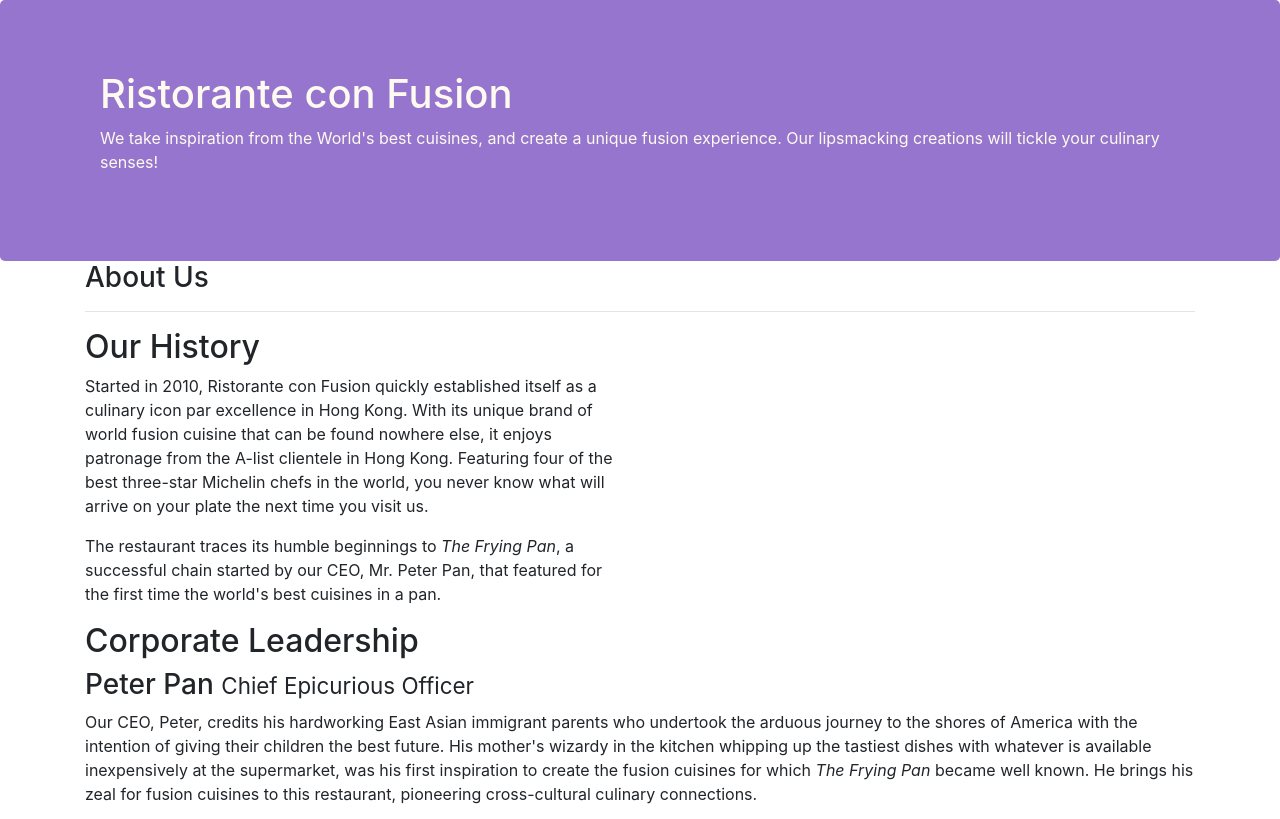
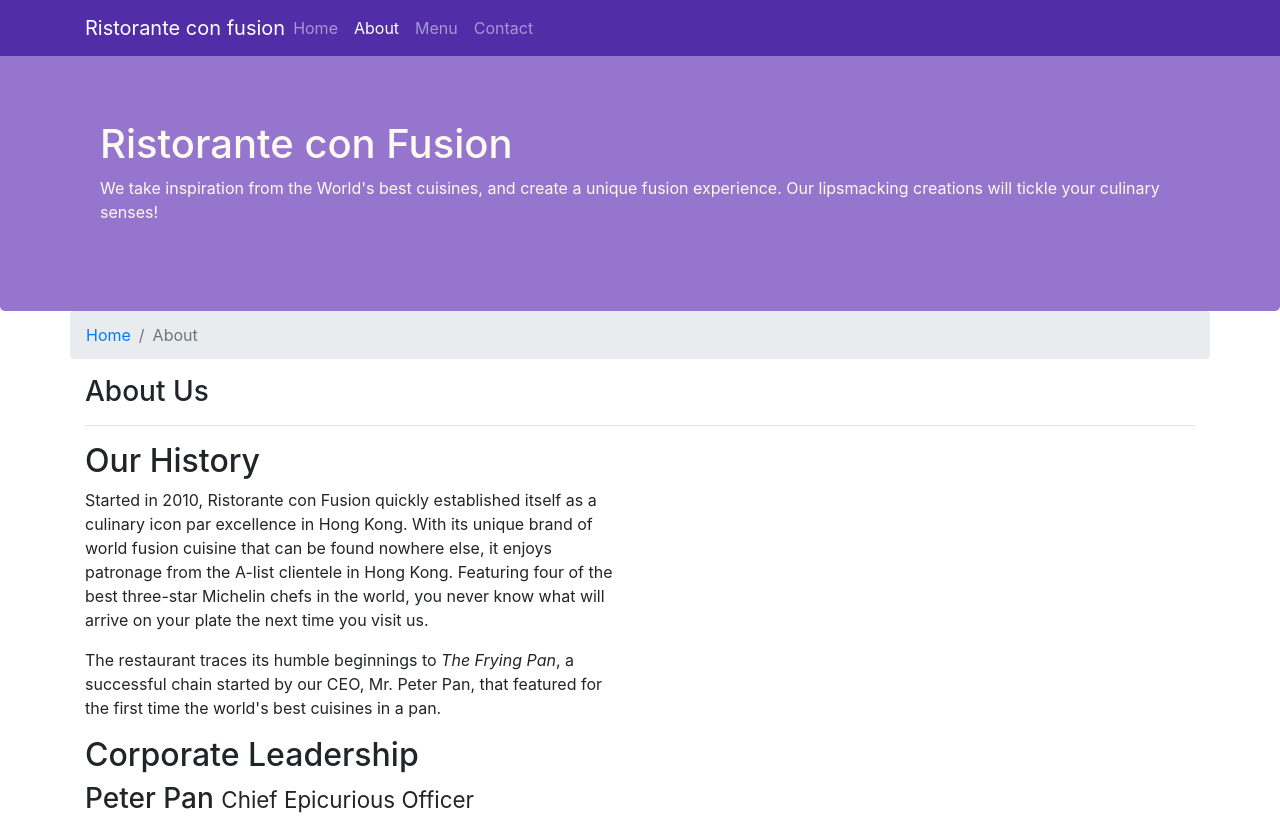
Before and after one commit to vrishabhparmar/MyBootstrapProject, a website: page aboutus.html in a window 1280 px wide. Shown: the top 819 px of the page. Drawn offline with nearby package versions, Linux system fonts and the light colour scheme.

Commit message:
added navbar and breadcrumb

```diff
--- a/aboutus.html
+++ b/aboutus.html
@@ -15,7 +15,25 @@
 </head>
 
 <body>
+        <nav class="navbar navbar-dark navbar-expand-sm  fixed-top">
 
+                <div class="container">
+                        <button class="navbar-toggler" type="button" data-toggle="collapse" data-target="#Navbar">
+                                <span class="navbar-toggler-icon"></span>
+
+                            </button>
+                    <a class="navbar-brand mr-auto" href="#">Ristorante con fusion</a>
+                    <div class="collapse navbar-collapse" id="Navbar">
+                            <ul class="navbar-nav mr-auto">
+                                    <li class="nav-item "><a class="nav-link" href="./index.html">Home</a></li>
+                                    <li class="nav-item active"><a class="nav-link" href="#">About</a></li>
+                                    <li class="nav-item "><a class="nav-link" href="#">Menu</a></li>
+                                    <li class="nav-item "><a class="nav-link" href="#">Contact</a></li>
+                                </ul>
+                    </div>
+
+                </div>
+            </nav>
     <header class="jumbotron">
         <div class="container">
             <div class="row row-header">
@@ -31,6 +49,11 @@
 
     <div class="container">
         <div class="row">
+            <ol class="col-12 breadcrumb">
+                <li class="breadcrumb-item"><a href="./index.html">Home</a></li>
+                <li class="breadcrumb-item active">About</li>
+
+            </ol>
             <div class="col-12">
                <h3>About Us</h3>
                <hr>
@@ -65,12 +88,12 @@
     </div>
 
     <footer class="footer">
-        <div class="container">
+        <div class="container-fluid">
             <div class="row">
                 <div class="col-4 offset-1 col-sm-2">
                     <h5>Links</h5>
                     <ul class="list-unstyled">
-                        <li><a href="#">Home</a></li>
+                        <li><a href="./index.html">Home</a></li>
                         <li><a href="#">About</a></li>
                         <li><a href="#">Menu</a></li>
                         <li><a href="#">Contact</a></li>
--- a/css/style.css
+++ b/css/style.css
@@ -28,3 +28,11 @@ address{
     margin: 0px;
     color: #0f0f0f;
 }
+body{
+    padding: 50px 0px 0px 0px;
+    z-index: 0;
+ }
+ .navbar-dark{
+     background-color: #512DA8;
+
+ }
```
Also changed, not shown: index.html (+22 -3 lines).
